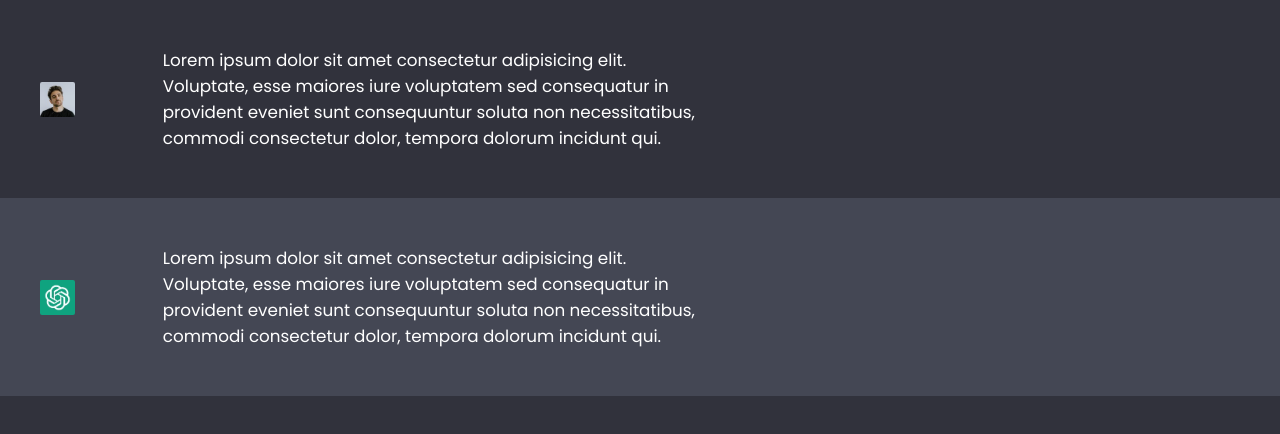
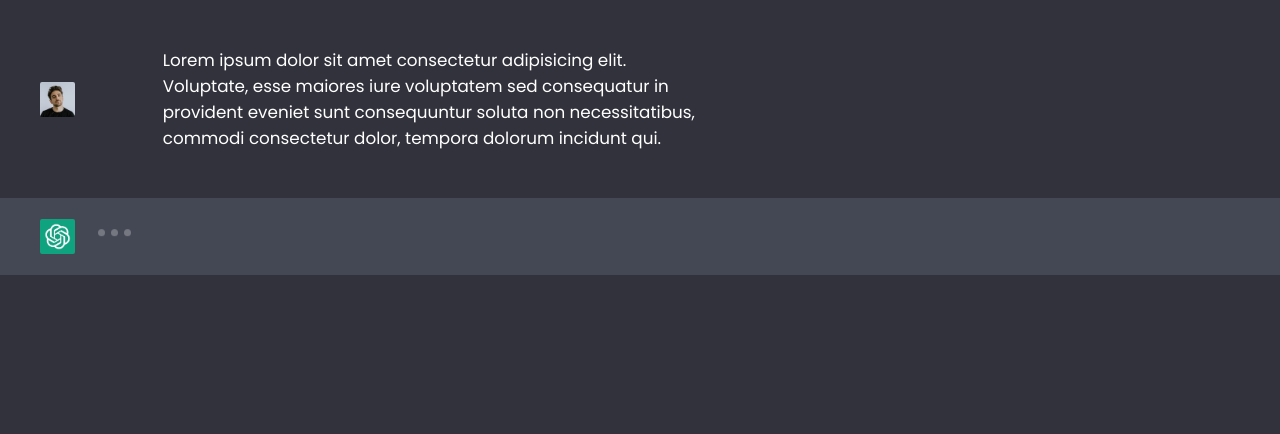
Before and after one commit to Hagwan/ChatGPT_Clone, a plain HTML site: page index.html in a window 1280 px wide. Drawn offline with nearby package versions, Linux system fonts and the light colour scheme.

Commit message:
loading animation

```diff
--- a/index.html
+++ b/index.html
@@ -9,10 +9,12 @@
       href="https://fonts.googleapis.com/css2?family=Material+Symbols+Outlined:opsz,wght,FILL,GRAD@20..48,100..700,0..1,-50..200"
       rel="stylesheet"
     />
-    <link rel="stylesheet" href="https://fonts.googleapis.com/css2?family=Material+Symbols+Rounded:opsz,wght,FILL,GRAD@24,400,0,0" />
+    <link
+      rel="stylesheet"
+      href="https://fonts.googleapis.com/css2?family=Material+Symbols+Rounded:opsz,wght,FILL,GRAD@24,400,0,0"
+    />
   </head>
   <body>
-
     <div class="chat-container">
       <div class="chat outgoing">
         <div class="chat-content">
@@ -32,15 +34,13 @@
         <div class="chat-content">
           <div class="chat-details">
             <img src="images/chatbot.jpg" alt="chatbot-img" />
-            <p>
-              Lorem ipsum dolor sit amet consectetur adipisicing elit.
-              Voluptate, esse maiores iure voluptatem sed consequatur in
-              provident eveniet sunt consequuntur soluta non necessitatibus,
-              commodi consectetur dolor, tempora dolorum incidunt qui.
-            </p>
+            <div class="typing-animation">
+              <div class="typing-dot"></div>
+              <div class="typing-dot"></div>
+              <div class="typing-dot"></div>
+            </div>
           </div>
           <span class="material-symbols-rounded">content_copy</span>
-
         </div>
       </div>
     </div>
--- a/style.css
+++ b/style.css
@@ -51,6 +51,12 @@ color: var(--icon-color);
 visibility: hidden;
 }
 
+
+.chat:hover .chat-content span {
+visibility: visible;
+}
+
+
 .chat .chat-details  {
    display: flex;
     align-items: center;
@@ -73,3 +79,30 @@ span.material-symbols-rounded{
     cursor: pointer;
 
 }
+.typing-animation {
+    display: inline-flex;
+    padding-left: 20px;
+}
+ .typing-animation .typing-dot{
+
+    height: 7px;
+    width: 7px;
+    opacity: 0.7;
+    margin: 0 3px;
+    border-radius: 50%;
+    background-color: var(--text-color);
+    animation: animateDots 1.5s ease-in-out infinite;
+ }
+
+
+ @keyframes animateDots {
+    0%, 45% {
+        transform: translateY(0px);
+    }
+
+    25% {
+        transform: translateY(-6px);
+    }
+
+    45% {opacity: 0.2;}
+    }
```
